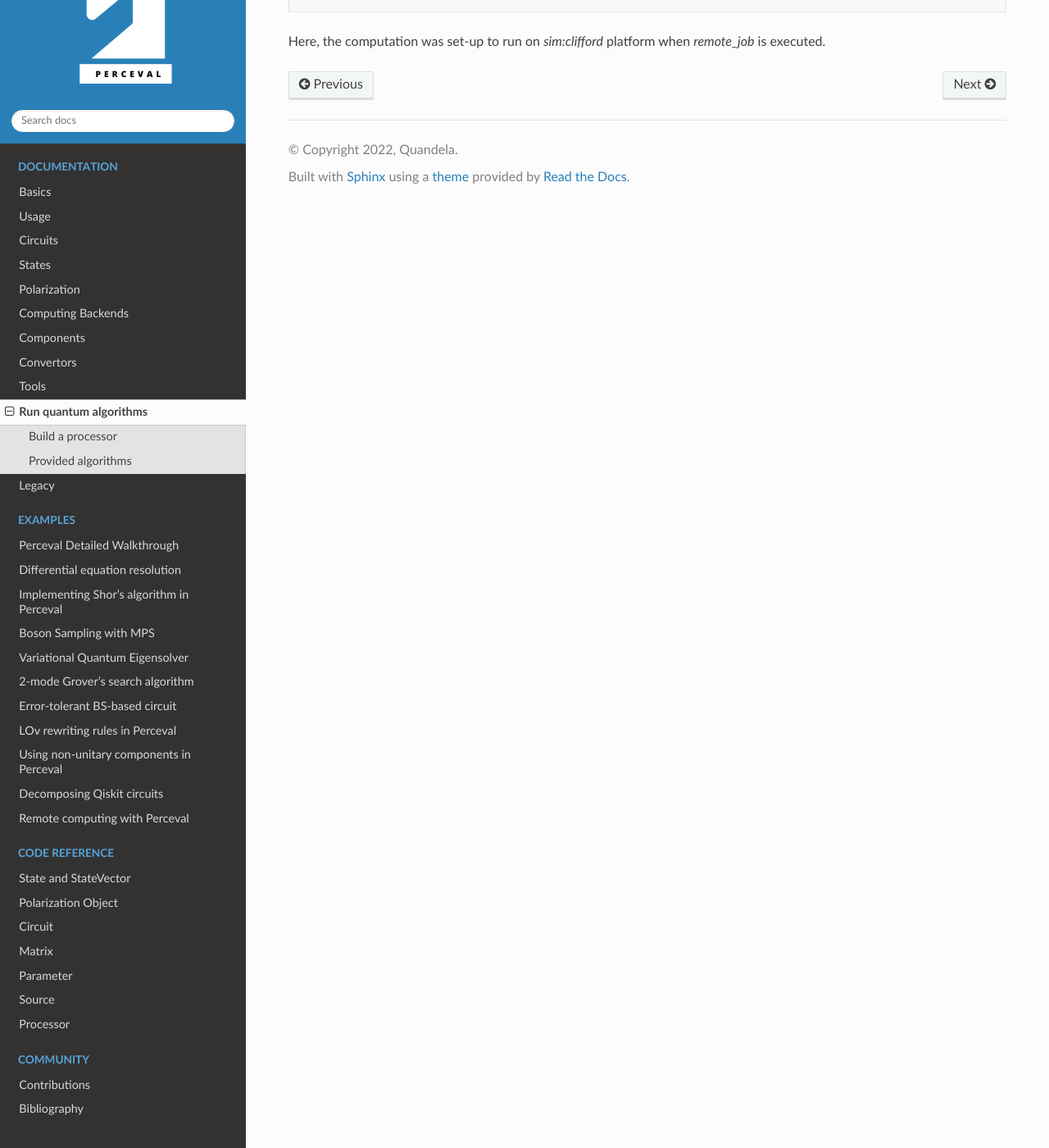
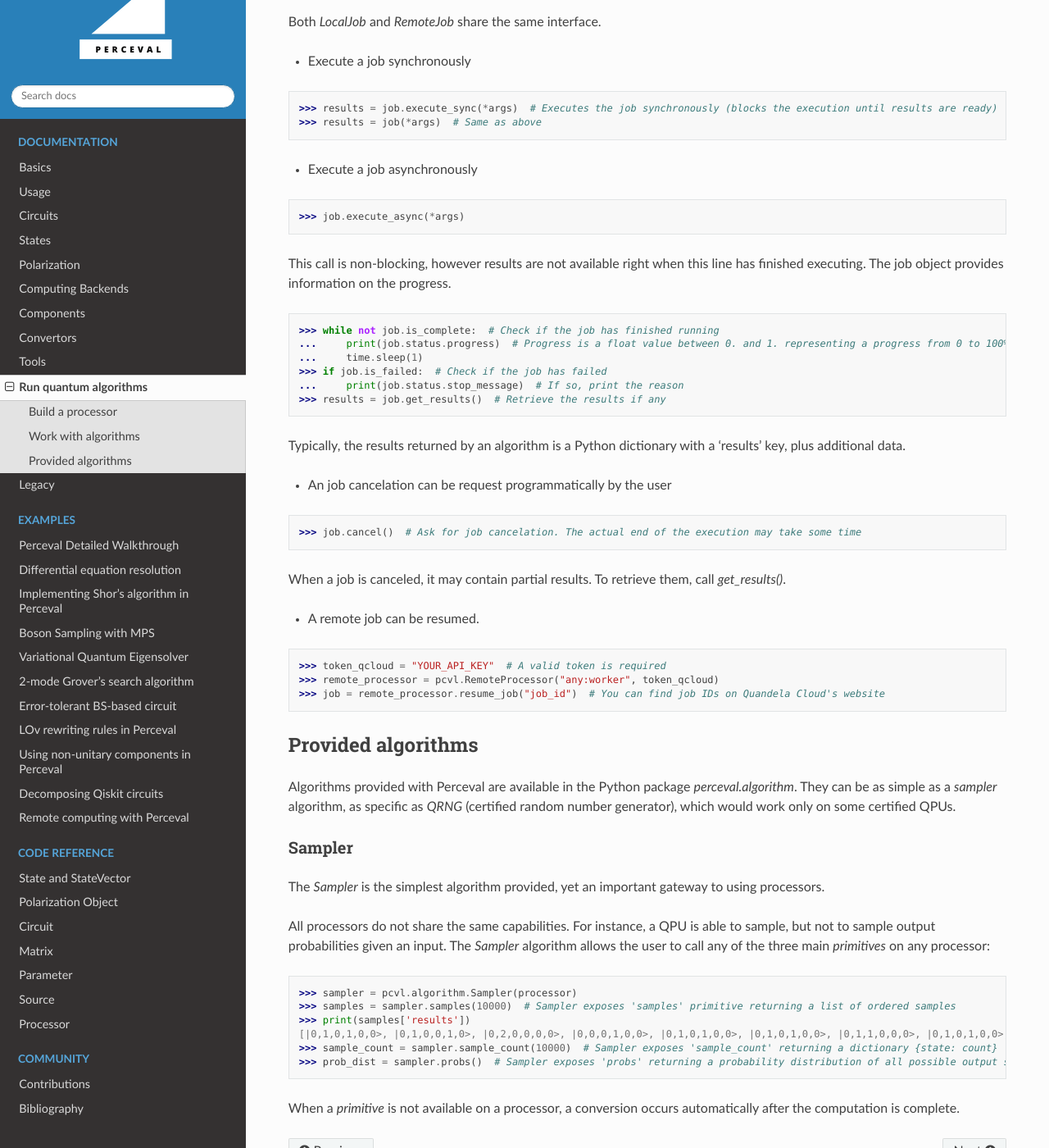
Before and after one commit to Quandela/Perceval, a Sphinx documentation site: the page built from docs/source/algorithms.rst, in a window 1280 px wide and 1400 px high, scrolled down 3678 px. Shown: the whole window at 82% size. Built offline with Sphinx 7.4.7 and the Read the Docs theme 2.0.0, drawn with Linux system fonts in a browser that asks for light colours; pages that are not in the unit, such as notebooks, are missing from menus; some of the changed text lies outside the part shown.

Commit message:
v1 of algorithms.rst

```diff
--- a/docs/source/algorithms.rst
+++ b/docs/source/algorithms.rst
@@ -114,3 +107,66 @@
 >>> remote_job = sampler.sample_count(10000)
 
 Here, the computation was set-up to run on `sim:clifford` platform when `remote_job` is executed.
+
+Handle a Job object
+^^^^^^^^^^^^^^^^^^^
+
+Both `LocalJob` and `RemoteJob` share the same interface.
+
+* Execute a job synchronously
+
+>>> results = job.execute_sync(*args)  # Executes the job synchronously (blocks the execution until results are ready)
+>>> results = job(*args)  # Same as above
+
+* Execute a job asynchronously
+
+>>> job.execute_async(*args)
+
+This call is non-blocking, however results are not available right when this line has finished executing. The job object
+provides information on the progress.
+
+>>> while not job.is_complete:  # Check if the job has finished running
+...     print(job.status.progress)  # Progress is a float value between 0. and 1. representing a progress from 0 to 100%
+...     time.sleep(1)
+>>> if job.is_failed:  # Check if the job has failed
+...     print(job.status.stop_message)  # If so, print the reason
+>>> results = job.get_results()  # Retrieve the results if any
+
+Typically, the results returned by an algorithm is a Python dictionary with a 'results' key, plus additional data.
+
+* An job cancelation can be request programmatically by the user
+
+>>> job.cancel()  # Ask for job cancelation. The actual end of the execution may take some time
+
+When a job is canceled, it may contain partial results. To retrieve them, call `get_results()`.
+
+* A remote job can be resumed.
+
+>>> token_qcloud = "YOUR_API_KEY"  # A valid token is required
+>>> remote_processor = pcvl.RemoteProcessor("any:worker", token_qcloud)
+>>> job = remote_processor.resume_job("job_id")  # You can find job IDs on Quandela Cloud's website
+
+Provided algorithms
+-------------------
+
+Algorithms provided with Perceval are available in the Python package `perceval.algorithm`. They can be as simple as
+a `sampler` algorithm, as specific as `QRNG` (certified random number generator), which would work only on some
+certified QPUs.
+
+Sampler
+^^^^^^^
+
+The `Sampler` is the simplest algorithm provided, yet an important gateway to using processors.
+
+All processors do not share the same capabilities. For instance, a QPU is able to sample, but not to sample output
+probabilities given an input. The `Sampler` algorithm allows the user to call any of the three main `primitives` on any
+processor:
+
+>>> sampler = pcvl.algorithm.Sampler(processor)
+>>> samples = sampler.samples(10000)  # Sampler exposes 'samples' primitive returning a list of ordered samples
+>>> print(samples['results'])
+[|0,1,0,1,0,0>, |0,1,0,0,1,0>, |0,2,0,0,0,0>, |0,0,0,1,0,0>, |0,1,0,1,0,0>, |0,1,0,1,0,0>, |0,1,1,0,0,0>, |0,1,0,1,0,0>, |0,1,1,0,0,0>, |0,1,0,1,0,0>, ... (size=10000)]
+>>> sample_count = sampler.sample_count(10000)  # Sampler exposes 'sample_count' returning a dictionary {state: count}
+>>> prob_dist = sampler.probs()  # Sampler exposes 'probs' returning a probability distribution of all possible output states
+
+When a `primitive` is not available on a processor, a conversion occurs automatically after the computation is complete.
```
Also changed, not shown: other parts of docs/source/algorithms.rst (+2 -9 lines).
